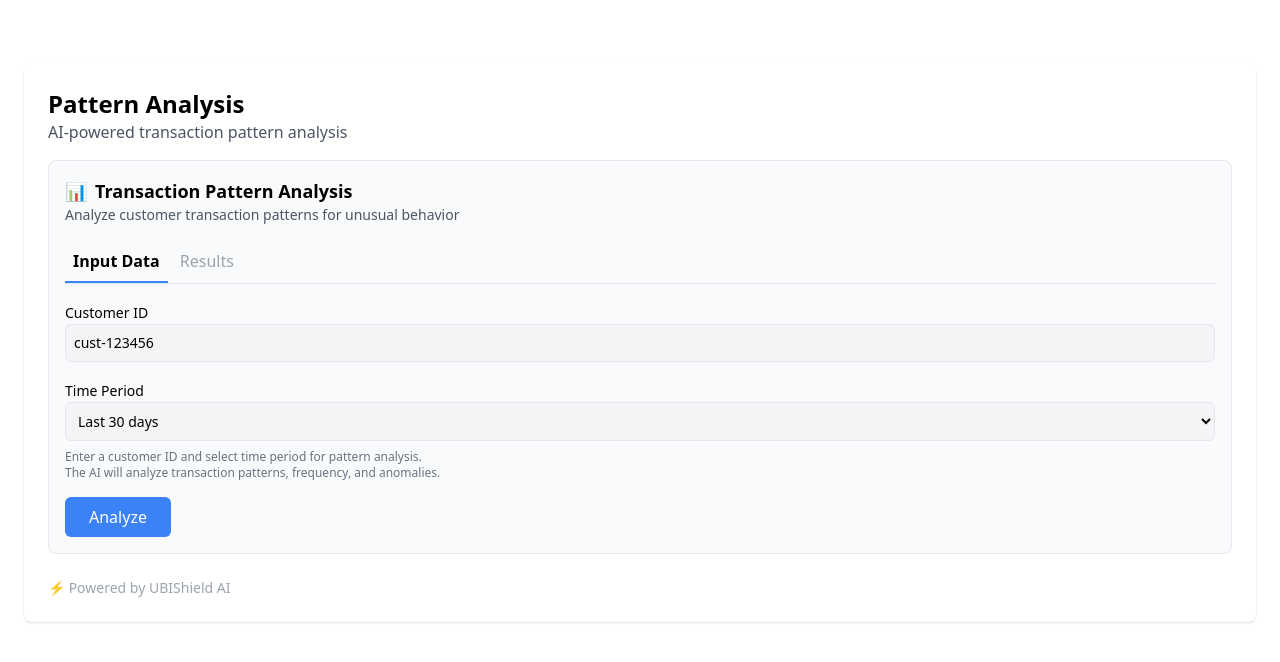
After one commit to DYNAMICMORTAL/webapp, a Django app: page /pattern_analysis/ in a window 1280 px wide. The commit adds this page. Shown: the top 662 px of the page. Run offline with Django 5.2, Linux system fonts and the light colour scheme; some libraries are stand-ins or nearby versions.

Commit message:
csv added + pages ui added

```diff
--- a/bankapp/bankapp/settings.py
+++ b/bankapp/bankapp/settings.py
@@ -176,7 +176,10 @@ USE_TZ = True
 # Static files (CSS, JavaScript, Images)
 # https://docs.djangoproject.com/en/5.1/howto/static-files/
 
-STATIC_URL = 'static/'
+STATIC_URL = '/static/'
+STATICFILES_DIRS = [
+    BASE_DIR / "bankapp" / "branches" / "static",
+]
 
 # Default primary key field type
 # https://docs.djangoproject.com/en/5.1/ref/settings/#default-auto-field
--- /dev/null
+++ b/bankapp/branches/templates/pattern_analysis.html
@@ -0,0 +1,114 @@
+<!DOCTYPE html>
+<html lang="en">
+<head>
+    <meta charset="UTF-8">
+    <meta name="viewport" content="width=device-width, initial-scale=1.0">
+    <title>Pattern Analysis</title>
+    <script src="https://cdn.tailwindcss.com"></script>
+</head>
+<body class="p-6">
+    <div class=" mx-auto mt-10 p-6 bg-white rounded-lg shadow">
+        <h1 class="text-2xl font-bold">Pattern Analysis</h1>
+        <p class="text-gray-600">AI-powered transaction pattern analysis</p>
+
+        <div class="mt-4 p-4 border rounded-lg bg-gray-50">
+            <h2 class="text-lg font-semibold flex items-center gap-2">
+                <span>📊</span> Transaction Pattern Analysis
+            </h2>
+            <p class="text-sm text-gray-600">Analyze customer transaction patterns for unusual behavior</p>
+
+            <div class="mt-4 border-b">
+                <button id="input-tab" class="p-2 font-semibold border-b-2 border-blue-500">Input Data</button>
+                <button id="results-tab" class="p-2 text-gray-400">Results</button>
+            </div>
+
+            <div id="input-section" class="mt-4">
+                <div class="mt-4">
+                    <label class="text-sm font-medium">Customer ID</label>
+                    <input type="text" value="cust-123456" class="w-full p-2 border rounded-md text-sm bg-gray-100">
+                    <div class="mt-4">
+                        <label class="text-sm font-medium">Time Period</label>
+                        <select class="w-full p-2 border rounded-md text-sm bg-gray-100">
+                            <option>Last 30 days</option>
+                            <option>Last 90 days</option>
+                            <option>Last 6 months</option>
+                            <option>Last 1 year</option>
+                        </select>
+                    </div>
+                </div>
+
+                <p class="text-xs text-gray-500 mt-2">Enter a customer ID and select time period for pattern analysis.<br>The AI will analyze transaction patterns, frequency, and anomalies.</p>
+
+                <button id="analyze-btn" class="mt-4 bg-blue-500 text-white py-2 px-6 rounded-md">Analyze</button>
+            </div>
+
+            <div id="results-section" class="mt-4 hidden">
+                <div class="bg-white p-4 rounded-lg border">
+                    <h3 class="text-lg font-semibold text-gray-800">Pattern Analysis Results</h3>
+                    <div class="mt-4 space-y-4">
+                        <div class="bg-blue-50 p-4 rounded-lg">
+                            <h4 class="font-medium text-blue-800">Transaction Patterns</h4>
+                            <ul class="mt-2 space-y-2 text-sm text-blue-700">
+                                <li class="flex items-center">
+                                    <span class="mr-2">📈</span> Average transaction frequency: 3.2 per week
+                                </li>
+                                <li class="flex items-center">
+                                    <span class="mr-2">💰</span> Typical transaction range: $50 - $500
+                                </li>
+                                <li class="flex items-center">
+                                    <span class="mr-2">⚠️</span> 2 unusual patterns detected
+                                </li>
+                            </ul>
+                        </div>
+                        <div class="bg-yellow-50 p-4 rounded-lg">
+                            <h4 class="font-medium text-yellow-800">Anomalies Detected</h4>
+                            <ul class="mt-2 space-y-2 text-sm text-yellow-700">
+                                <li class="flex items-center">
+                                    <span class="mr-2">⚠️</span> Sudden increase in transaction frequency
+                                </li>
+                                <li class="flex items-center">
+                                    <span class="mr-2">⚠️</span> Unusual location pattern detected
+                                </li>
+                            </ul>
+                        </div>
+                    </div>
+                </div>
+            </div>
+        </div>
+
+        <p class="text-sm text-gray-400 mt-6">⚡ Powered by UBIShield AI</p>
+    </div>
+
+<script>
+    document.addEventListener('DOMContentLoaded', function() {
+        const inputTab = document.getElementById('input-tab');
+        const resultsTab = document.getElementById('results-tab');
+        const inputSection = document.getElementById('input-section');
+        const resultsSection = document.getElementById('results-section');
+        const analyzeBtn = document.getElementById('analyze-btn');
+
+        inputTab.addEventListener('click', () => {
+            inputTab.classList.add('border-b-2', 'border-blue-500', 'font-semibold');
+            inputTab.classList.remove('text-gray-400');
+            resultsTab.classList.remove('border-b-2', 'border-blue-500', 'font-semibold');
+            resultsTab.classList.add('text-gray-400');
+            inputSection.classList.remove('hidden');
+            resultsSection.classList.add('hidden');
+        });
+
+        resultsTab.addEventListener('click', () => {
+            resultsTab.classList.add('border-b-2', 'border-blue-500', 'font-semibold');
+            resultsTab.classList.remove('text-gray-400');
+            inputTab.classList.remove('border-b-2', 'border-blue-500', 'font-semibold');
+            inputTab.classList.add('text-gray-400');
+            resultsSection.classList.remove('hidden');
+            inputSection.classList.add('hidden');
+        });
+
+        analyzeBtn.addEventListener('click', () => {
+            resultsTab.click();
+        });
+    });
+</script>
+</body>
+</html>
```
Also changed, not shown: bankapp/branches/templates/dashboard.html (+22 -3 lines), bankapp/branches/static/images/UBISHield_logo.png (added), bankapp/branches/static/images/logo.ico (added).
